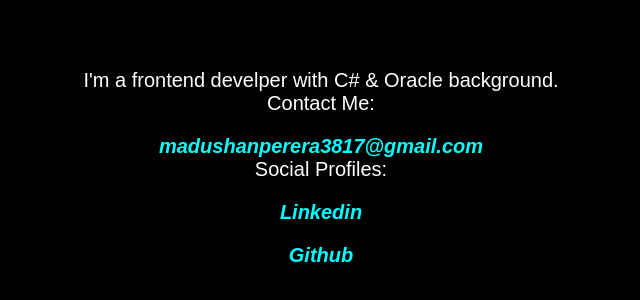
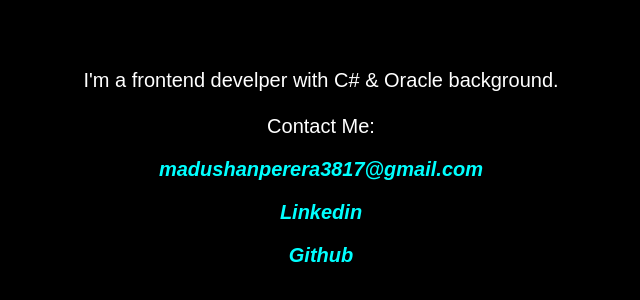
Before and after one commit to mcperera/portfolio, a website built with webpack: page index.html in a window 1280 px wide. Shown: the part 232-532 px from the top of the page, without its empty margins (319-959 px from the left). Built offline with nearby package versions, Linux system fonts and the light colour scheme; a web font is replaced by a local one.

Commit message:
Social profiles added

```diff
--- a/index.html
+++ b/index.html
@@ -7,14 +7,18 @@
   </head>
   <body>
     <p>I'm a frontend develper with C# & Oracle background.</p>
-    Contact Me:
-    <a href="mailto:madushanperera3817@gmail.com"
-      >madushanperera3817@gmail.com</a
-    >
-    <p>Social Profiles:</p>
+    <br />
+    <p>
+      Contact Me:
+      <a href="mailto:madushanperera3817@gmail.com"
+        >madushanperera3817@gmail.com</a
+      >
+    </p>
+  </body>
+  <footer>
     <a href="https://www.linkedin.com/in/wwmcperera" target="_blank"
       >Linkedin</a
     >
     <a href="https://github.com/mcperera" target="_blank">Github</a>
-  </body>
+  </footer>
 </html>
```
Also changed, not shown: dist/index.html (deleted), dist/main.css (deleted), dist/main.js (deleted).
